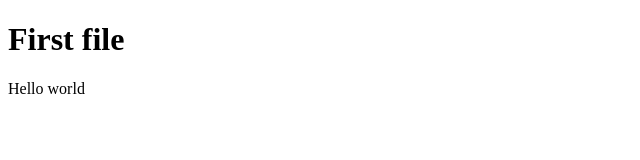
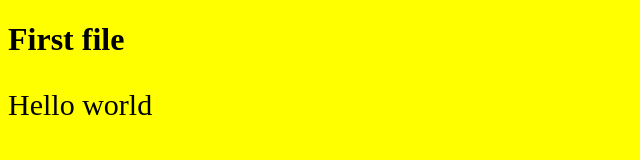
Before and after one commit to Benmjr/test, a plain HTML site: page index.html in a window 1280 px wide. Shown: the whole page, without its empty margins (0-640 px from the left). Drawn offline with Linux system fonts and the light colour scheme.

Commit message:
added a css file that changes the body background to yellow

```diff
--- a/index.html
+++ b/index.html
@@ -1,5 +1,6 @@
 <!DOCTYPE html>
 <html>
+<link rel = "stylesheet" href ="style.css">
 <body>
 
 <h1>First file</h1>
--- /dev/null
+++ b/style.css
@@ -0,0 +1,7 @@
+body {
+	background-color: yellow;
+}
+
+p {
+	font-size : 30px
+}
```
